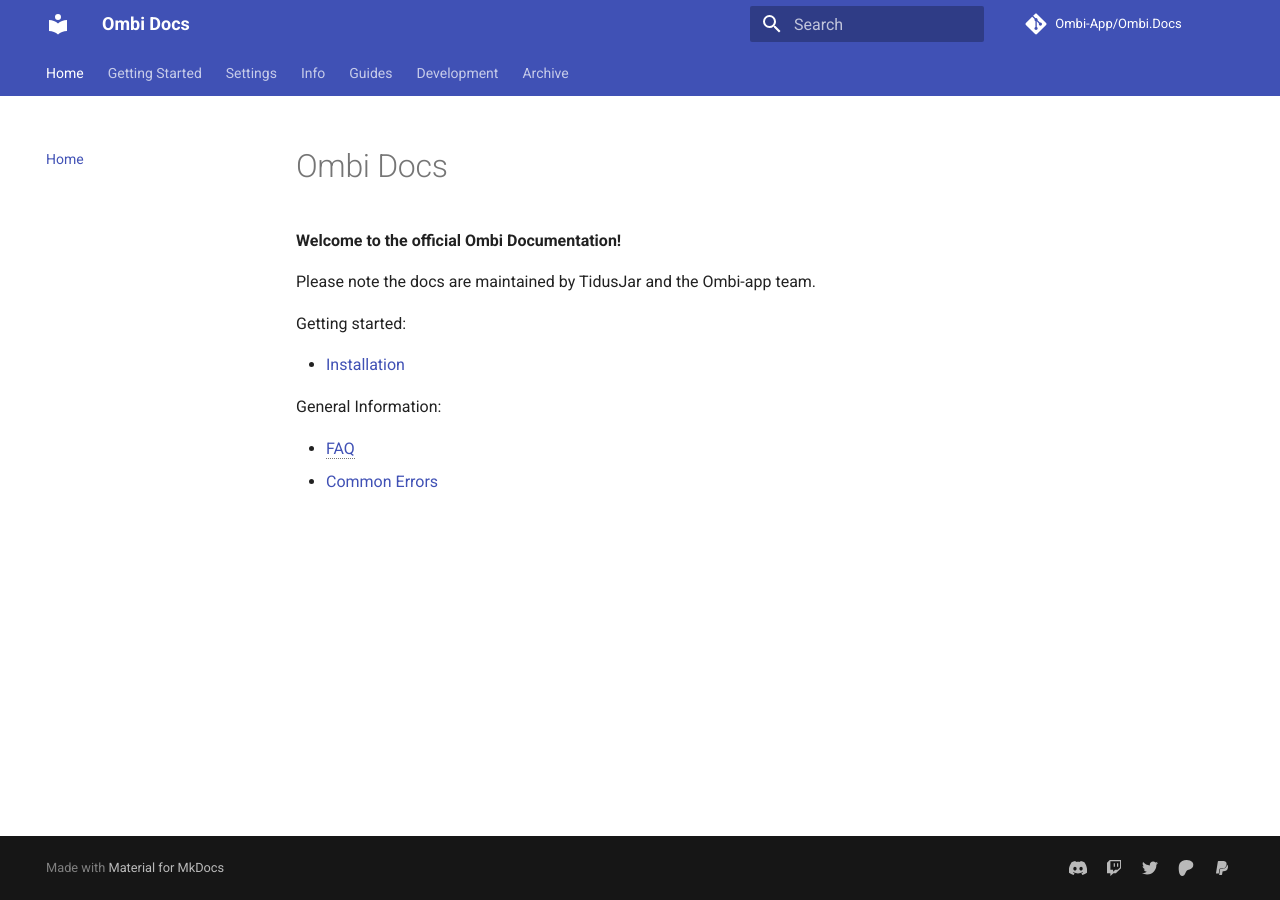
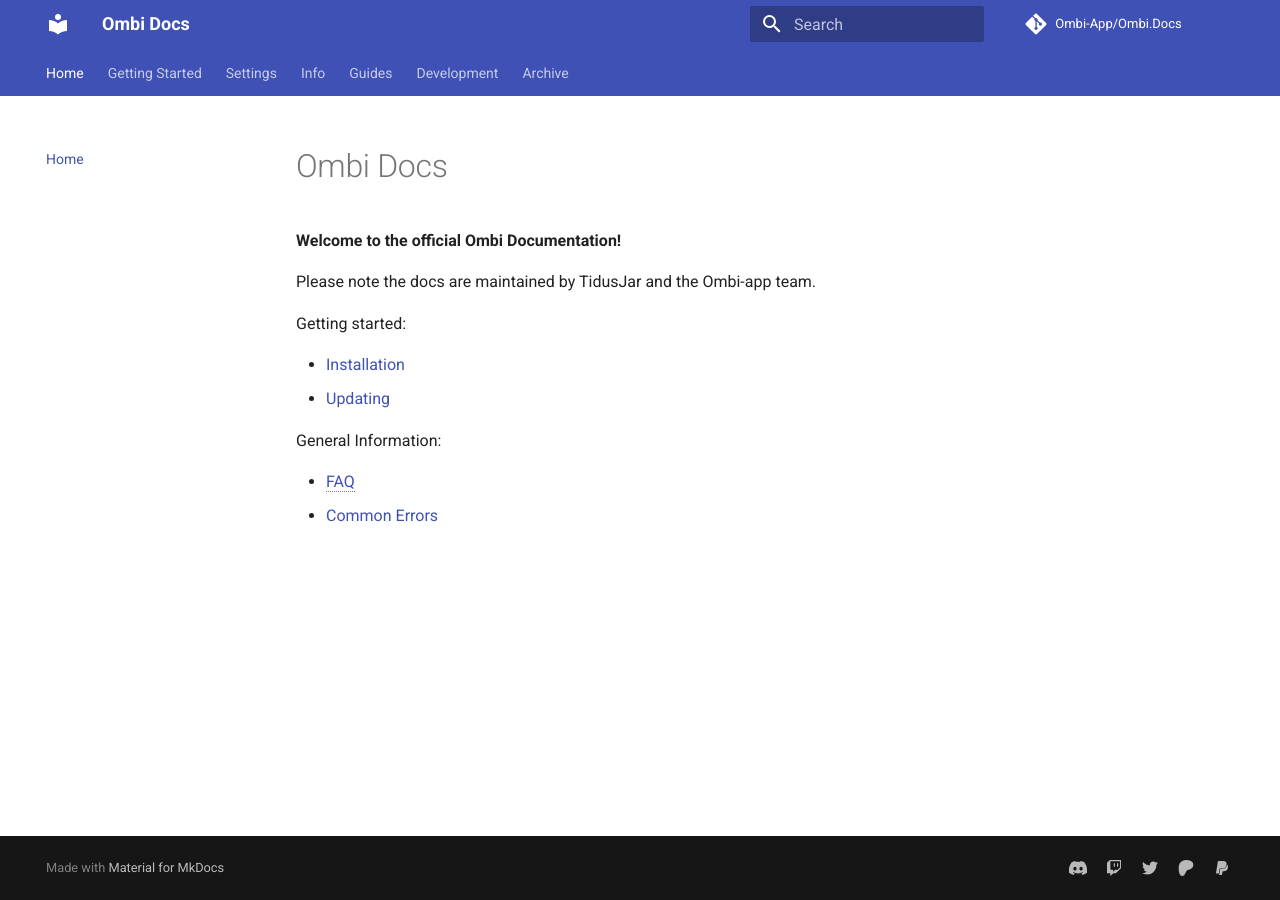
Before and after one commit to Ombi-app/Ombi.Docs, an MkDocs documentation site: the page built from docs/index.md, in a window 1280 px wide. Built offline with MkDocs 1.6.1 and Material for MkDocs 9.7.7, drawn with Linux system fonts in a browser that asks for light colours; comment, search, counter and statistics services are not loaded.

Commit message:
Resolve #39

```diff
--- a/docs/index.md
+++ b/docs/index.md
@@ -9,6 +9,7 @@
 Getting started:
 
 - [Installation](./guides/installation)
+- [Updating](./guides/updating)
 
 General Information:
 
```
